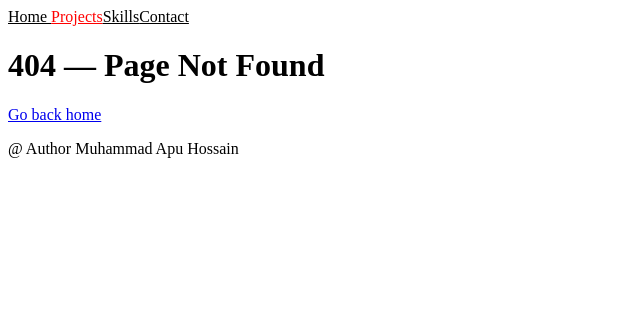
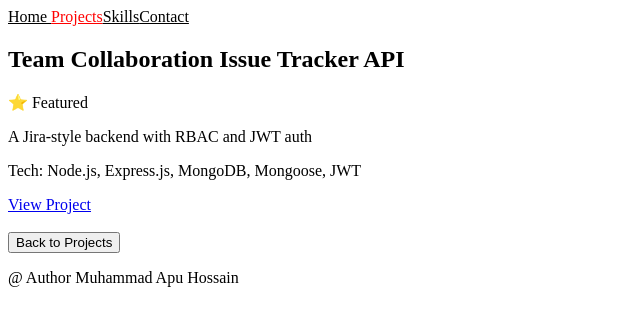
Before and after one commit to apu16-334-coder/react-practice, a React (Vite) app: page /projects/1 in a window 1280 px wide. Before the commit this address had no page. Shown: the top 326 px of the page, without its empty margins (0-640 px from the left). Built offline with nearby package versions, Linux system fonts and the light colour scheme.

Commit message:
Implemented useParams and useNavigates in my practices

```diff
--- a/src/App.jsx
+++ b/src/App.jsx
@@ -30,13 +30,23 @@ import Greeting from "./day-8/Greeting";*/
 // import StatCard from "./day-15/StatCard";
 
 // Import for day 17
+// import { Routes, Route } from 'react-router-dom';
+// import Layout from './day-17/component/Layout';
+// import Contact from './day-17/pages/Contact';
+// import Home from './day-17/pages/Home'
+// import Projects from './day-17/pages/Projects';
+// import Skills from './day-17/pages/Skills'
+// import NotFound from './day-17/pages/NotFound'
+
+// Import for day 18
 import { Routes, Route } from 'react-router-dom';
-import Layout from './day-17/component/Layout';
-import Contact from './day-17/pages/Contact';
-import Home from './day-17/pages/Home'
-import Projects from './day-17/pages/Projects';
-import Skills from './day-17/pages/Skills'
-import NotFound from './day-17/pages/NotFound'
+import Layout from './day-18/component/Layout';
+import Contact from './day-18/pages/Contact';
+import Home from './day-18/pages/Home'
+import Projects from './day-18/pages/Projects';
+import ProjectDetails from './day-18/component/ProjectDetails';
+import Skills from './day-18/pages/Skills'
+import NotFound from './day-18/pages/NotFound'
 
 function App() {
     return (
@@ -92,7 +102,8 @@ function App() {
                 <p>2 featured</p>
             </StatCard> */}
 
-            <Routes>
+            {/* day 17 practice component */}
+            {/* <Routes>
                 <Route path='/' element={<Layout />}>
                     <Route index element={<Home/>} />
                     <Route path='projects' element={<Projects/>} />
@@ -100,10 +111,19 @@ function App() {
                     <Route path='contact' element={<Contact/>} />
                     <Route path="*" element={<NotFound />} />
                 </Route>
+            </Routes> */}
+
+            {/* day 18 practice component */}
+            <Routes>
+                <Route path='/' element={<Layout />}>
+                    <Route index element={<Home/>} />
+                    <Route path='projects' element={<Projects/>} />
+                    <Route path='projects/:id' element={<ProjectDetails/>} />
+                    <Route path='skills' element={<Skills/>} />
+                    <Route path='contact' element={<Contact/>} />
+                    <Route path="*" element={<NotFound />} />
+                </Route>
             </Routes>
-
-
-
         </>
     )
 }
--- /dev/null
+++ b/src/day-18/component/Footer.jsx
@@ -0,0 +1,7 @@
+function Footer() {
+    return (
+        <p>@ Author Muhammad Apu Hossain</p>
+    )
+}
+
+export default Footer;
--- /dev/null
+++ b/src/day-18/component/Layout.jsx
@@ -0,0 +1,18 @@
+import { Outlet } from "react-router-dom";
+import Navbar from './Navbar';
+import Footer from './Footer';
+
+function Layout() {
+    return (
+        <>
+            <Navbar />
+            <main>
+                <Outlet />
+            </main>
+
+            <Footer />
+        </>
+    )
+}
+
+export default Layout;
--- /dev/null
+++ b/src/day-18/component/Navbar.jsx
@@ -0,0 +1,22 @@
+import { NavLink } from 'react-router-dom'
+
+function toggle({ isActive }) {
+    return { color: isActive ? 'red' : 'black' }
+}
+
+function Navbar() {
+
+
+    return (
+        <>
+            <nav>
+                <NavLink to="/" style={toggle}> Home </NavLink>
+                <NavLink to="/projects" style={toggle}>Projects</NavLink>
+                <NavLink to="/skills" style={toggle}>Skills</NavLink>
+                <NavLink to="/contact" style={toggle}>Contact</NavLink>
+            </nav>
+        </>
+    )
+}
+
+export default Navbar;
--- /dev/null
+++ b/src/day-18/component/ProjectDetails.jsx
@@ -0,0 +1,32 @@
+import { useParams, useNavigate, Link } from 'react-router-dom'
+import { projects } from '../data/projects';
+
+
+function ProjectDetails() {
+    const navigate = useNavigate();
+
+    const handleClick = (e) => {
+        e.preventDefault();
+        navigate(-1);
+    }
+
+    const { id } = useParams();
+
+    const project = projects.find(p => p.id === Number(id));
+    if (!project) return <p>No Project Found <Link to={'/projects'}>Projects</Link></p>
+
+    return (
+        <>
+
+            <h2>{project.title}</h2>
+            {project.isFeatured && <span>⭐ Featured</span>}
+            <p>{project.description}</p>
+            <p>Tech: {project.tech}</p>
+            <a href={project.link}>View Project</a> <br /> <br />
+
+            <button onClick={handleClick}>Back to Projects</button>
+        </>
+    )
+}
+
+export default ProjectDetails;
--- /dev/null
+++ b/src/day-18/component/SkillCard.jsx
@@ -0,0 +1,16 @@
+
+
+function SkillCard({ skills }) {
+    if (skills.length === 0) return <p>No skills listed yet.</p>
+    return (
+        <>
+            <h2>I Know {skills.length} Technologies:</h2>
+            {/* Skills List */}
+            <ol>
+                {skills.map(skill => <li  key={skill} >{skill}</li>)}
+            </ol>
+        </>
+    )
+}
+
+export default SkillCard;
--- /dev/null
+++ b/src/day-18/data/projects.js
@@ -0,0 +1,26 @@
+export const projects = [
+    {
+        id: 1,
+        title: 'Team Collaboration Issue Tracker API',
+        description: 'A Jira-style backend with RBAC and JWT auth',
+        tech: 'Node.js, Express.js, MongoDB, Mongoose, JWT',
+        link: 'https://github.com/apu16-334-coder/Team-Collaboration-Issue-Tracker-REST-API-Node.js-Express-MongoDB',
+        isFeatured: true
+    },
+    {
+        id: 2,
+        title: 'Fantastic Gardens API',
+        description: 'A REST API for garden management with MySQL',
+        tech: 'Node.js, Express.js, MySQL, Sequelize, JWT',
+        link: 'https://github.com/apu16-334-coder/Fantastic-Garden-REST-API-Node.js-Express-MySQL',
+        isFeatured: true
+    },
+    {
+        id: 3,
+        title: 'Task Manager API',
+        description: 'A REST API for managing task RBAC and JWT auth ',
+        tech: 'Node.js, Express.js, MongoDB, Mongoose, JWT',
+        link: 'https://github.com/apu16-334-coder/Task-Manager-REST-API-Node.js-Express-MongoDB',
+        isFeatured: false
+    }
+]
--- /dev/null
+++ b/src/day-18/pages/Contact.jsx
@@ -0,0 +1,30 @@
+import { useNavigate } from "react-router-dom";
+
+function Contact() {
+    const navigate = useNavigate();
+
+
+    function handleSubmit (e) {
+        e.preventDefault();
+        navigate('/');
+    }
+
+    return (
+        <>
+            <form onSubmit={handleSubmit}>
+                <label>Enter Your Name</label><br />
+                <input type="text" placeholder="type..."/><br />
+                <label>Write Your Message</label><br />
+                <input type="text" placeholder="type..."/><br /><br />
+                <button type="submit">Submit</button>
+            </form>
+
+            <h2>Contact</h2>
+            <p>GitHubLink: https://github.com/apu16-334-coder</p>
+            <p>LinkedIn: https://www.linkedin.com/in/muhammad-apu-hossain/</p>
+            <p>Gmail: mdapuhossain.dev@gmail.com</p>
+        </>
+    )
+}
+
+export default Contact;
--- /dev/null
+++ b/src/day-18/pages/Home.jsx
@@ -0,0 +1,11 @@
+function Home() {
+    return (
+        <>
+            <h2>Muhammad Apu</h2>
+            <h4>MERN developer</h4>
+            <p>Lorem ipsum dolor sit amet consectetur adipisicing elit. Obcaecati praesentium neque saepe non architecto. In aspernatur enim fugiat magni accusamus dicta quo vero eius. Autem quia illum quis dolore reprehenderit!</p>
+        </>
+    )
+}
+
+export default Home;
--- /dev/null
+++ b/src/day-18/pages/NotFound.jsx
@@ -0,0 +1,12 @@
+import { Link } from "react-router-dom"
+
+function NotFound() {
+    return (
+        <div>
+            <h1>404 — Page Not Found</h1>
+            <Link to="/">Go back home</Link>
+        </div>
+    )
+}
+
+export default NotFound;
--- /dev/null
+++ b/src/day-18/pages/Projects.jsx
@@ -0,0 +1,16 @@
+import { Link } from 'react-router-dom'
+import { projects } from '../data/projects';
+
+function Projects() {
+    return (
+        <>
+            {projects.map(({ id, title }) => (
+                <li key={id}>
+                    <Link to={`/projects/${id}`}>{title}</Link>
+                </li>
+            ))}
+        </>
+    )
+}
+
+export default Projects;
--- /dev/null
+++ b/src/day-18/pages/Skills.jsx
@@ -0,0 +1,13 @@
+import SkillCard from "../component/SkillCard";
+
+const skills = ['Node.js', 'Express.js', 'MongoDB', 'MySQL'];
+
+function Skills() {
+    return (
+        <>
+            <SkillCard skills={skills} />
+        </>
+    )
+}
+
+export default Skills;
```
